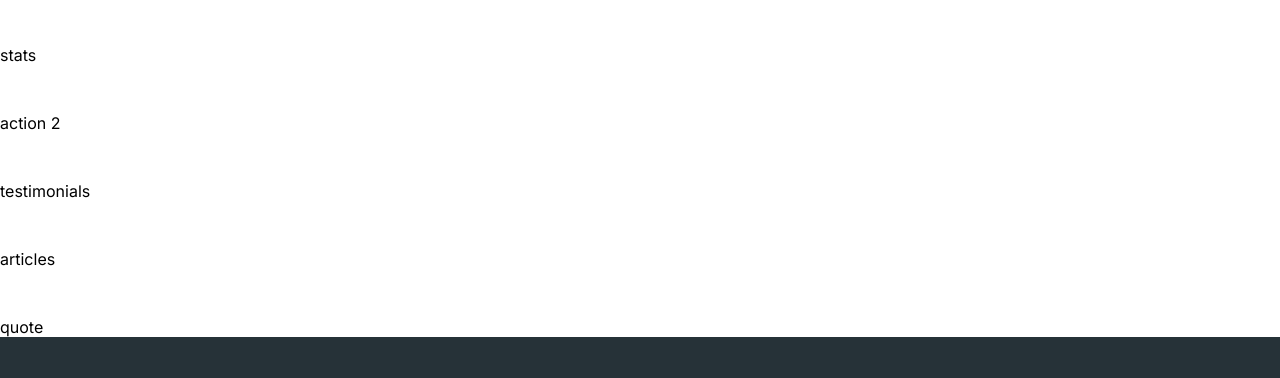
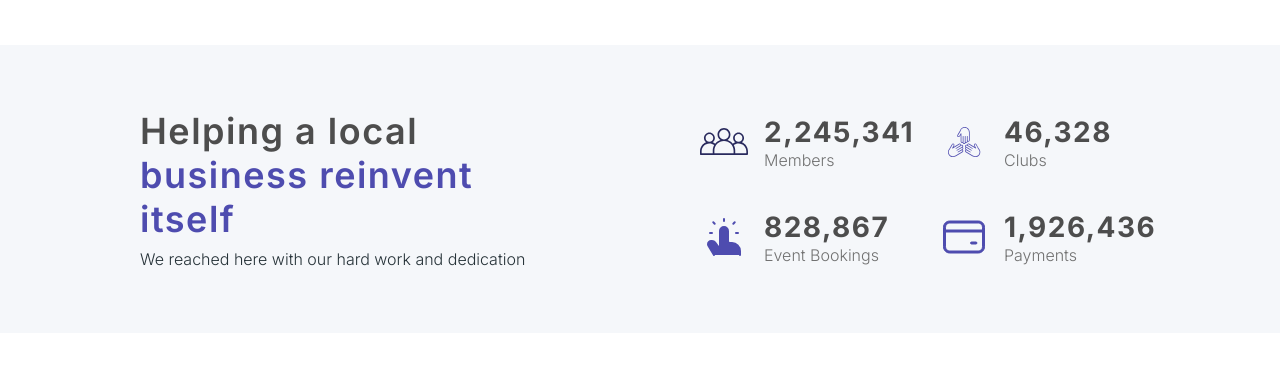
Before and after one commit to j-lobera/nextcent, a plain HTML site: page index.html in a window 1280 px wide. Shown: the part 1918-2296 px from the top of the page. Drawn offline with Linux system fonts and the light colour scheme.

Commit message:
Stats: Implementation

```diff
--- a/index.html
+++ b/index.html
@@ -1,5 +1,6 @@
 <!DOCTYPE html>
 <html lang="en">
+
 <head>
 	<title>Nextcent</title>
 	<link rel="stylesheet" href="./index.css" />
@@ -9,7 +10,9 @@
 	<link rel="stylesheet" href="./styles/community.css" />
 	<link rel="stylesheet" href="./styles/clients.css" />
 	<link rel="stylesheet" href="./styles/action-1.css" />
+	<link rel="stylesheet" href="./styles/stats.css" />
 </head>
+
 <body>
 	<header id="header" class="header">
 		<div class="header-logo-div">
@@ -76,7 +79,8 @@
 						<div class="community-content">
 							<h3>Membership Organisations</h3>
 							<p>
-									Automate your membership processes, including renewals, payments, and communication, so you can focus on your
+								Automate your membership processes, including renewals, payments, and communication, so
+								you can focus on your
 								members.
 							</p>
 						</div>
@@ -90,7 +94,8 @@
 						</div>
 						<div class="community-content">
 							<h3>National Associations</h3>
-								<p>Simplify complex administrative tasks with our comprehensive membership management solution.</p>
+							<p>Simplify complex administrative tasks with our comprehensive membership management
+								solution.</p>
 						</div>
 					</div>
 				</div>
@@ -102,7 +107,8 @@
 						</div>
 						<div class="community-content">
 							<h3>Clubs And Groups</h3>
-								<p>Keep your community engaged and organized by automating routine administrative activities.</p>
+							<p>Keep your community engaged and organized by automating routine administrative
+								activities.</p>
 						</div>
 					</div>
 				</div>
@@ -115,8 +121,10 @@
 				<div class="action-1-content-header">
 					<h2>Transformative Growth with Nexcent</h2>
 					<p>
-							Over three years partnering with Pixelgrade, we helped them streamline their membership management processes, boosting
-							member retention rates by 35% and significantly reducing administrative overhead. Our solutions empowered Pixelgrade to
+						Over three years partnering with Pixelgrade, we helped them streamline their membership
+						management processes, boosting
+						member retention rates by 35% and significantly reducing administrative overhead. Our solutions
+						empowered Pixelgrade to
 						focus on innovation and community engagement rather than manual administration.
 					</p>
 				</div>
@@ -125,7 +133,50 @@
 			</div>
 		</section>
 
-			<section id="stats">stats</section>
+		<section id="stats" class="stats">
+			<div class="stats-text">
+				<h2>Helping a local <span>business reinvent itself</span></h2>
+				<p>We reached here with our hard work and dedication</p>
+			</div>
+
+
+			<div class="stats-numbers-grid">
+
+				<div class="stats-numbers-content">
+					<img src="./assets/Icons/group-icon.svg" alt="group-icon">
+					<div class="stats-numbers-info">
+						<h3>2,245,341</h3>
+						<p>Members</p>
+					</div>
+				</div>
+
+				<div class="stats-numbers-content">
+					<img src="./assets/Icons/hands-color-icon.svg" alt="hands-icon">
+					<div class="stats-numbers-info">
+						<h3>46,328</h3>
+						<p>Clubs</p>
+					</div>
+				</div>
+
+				<div class="stats-numbers-content">
+					<img src="./assets/Icons/finger-icon.svg" alt="finger-icon">
+					<div class="stats-numbers-info">
+						<h3>828,867</h3>
+						<p>Event Bookings</p>
+					</div>
+				</div>
+
+				<div class="stats-numbers-content">
+					<img src="./assets/Icons/card-icon.svg" alt="card-icon">
+					<div class="stats-numbers-info">
+						<h3>1,926,436</h3>
+						<p>Payments</p>
+					</div>
+				</div>
+
+			</div>
+
+		</section>
 
 		<section id="action-2">action 2</section>
 
@@ -193,4 +244,5 @@
 		</div>
 	</footer>
 </body>
+
 </html>
--- /dev/null
+++ b/styles/stats.css
@@ -0,0 +1,51 @@
+@import url('../index.css');
+
+.stats{
+    display: flex;
+    justify-content: space-evenly;
+
+    background-color: var(--silver);
+
+    padding: 64px 0;
+
+}
+
+.stats-text{
+    width: 420px;
+
+    display: flex;
+    flex-direction: column;
+    justify-content: center;
+    align-items: flex-start;
+
+    gap: 8px;
+}
+
+.stats-text span{
+    color: var(--primary);
+}
+
+.stats-text p{
+    color: var(--black);
+}
+
+.stats-numbers-grid{
+    display: grid;
+    grid-template-columns: 200px 200px;
+    grid-row: auto auto;
+    grid-column-gap: 40px;
+    grid-row-gap: 30px;
+}
+
+.stats-numbers-content{
+    display: flex;
+    align-items: center;
+    gap: 16px;
+}
+
+.stats-numbers-info{
+    display: flex;
+    flex-direction: column;
+    justify-content: center;
+    align-items: flex-start;
+}
```
Lines whose indentation alone changed are shown as unchanged.
